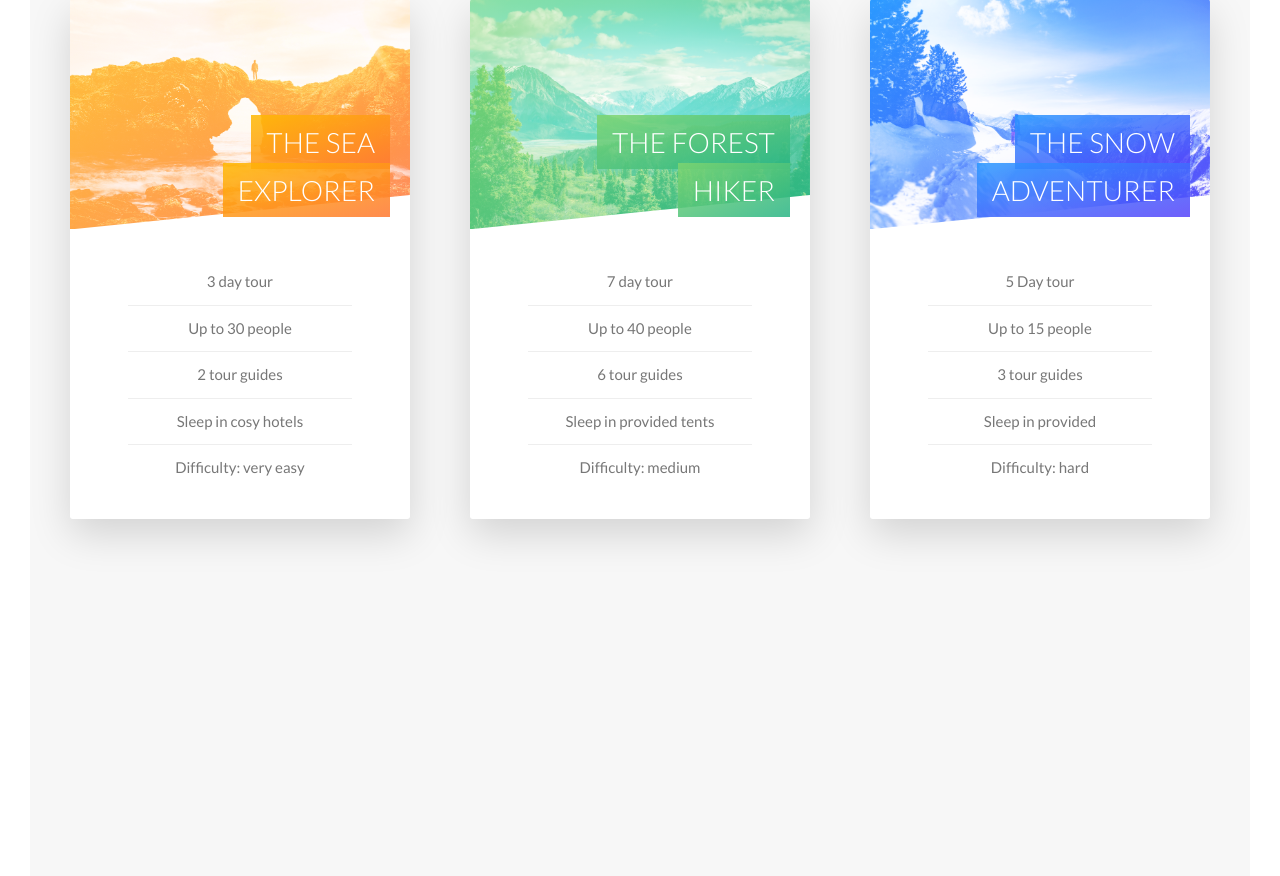
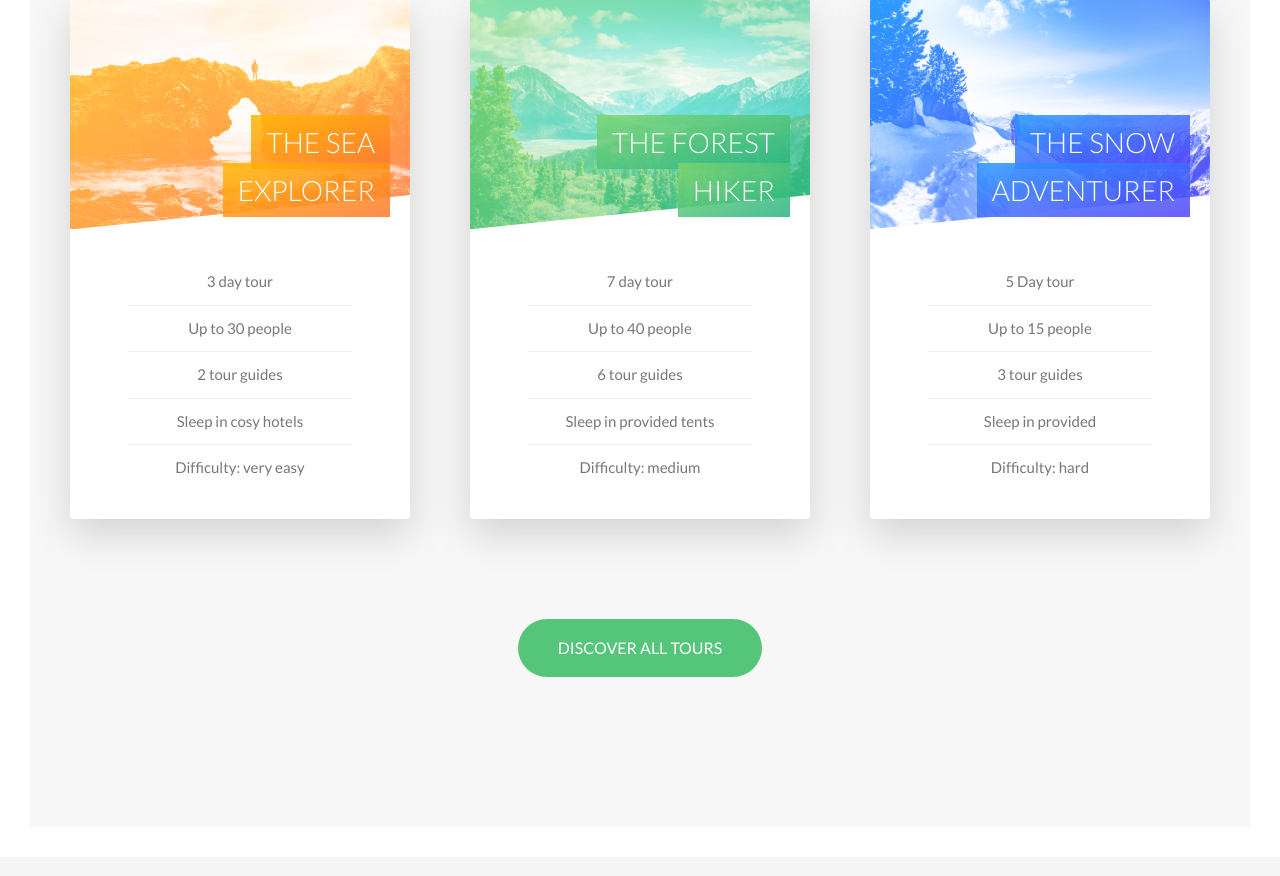
Before and after one commit to hasina1887/NatoursProject, a PHP site: page / in a window 1280 px wide. Shown: the part 2488-3364 px from the top of the page. After the commit the page ends 3165 px from the top, so only its background shows below. Run offline with PHP 8.4, Linux system fonts and the light colour scheme.

Commit message:
Finished tours section

```diff
--- a/css/style.css
+++ b/css/style.css
@@ -100,6 +100,12 @@ body {
 .u-margin-bottom-small {
   margin-bottom: 1.5rem; }
 
+.u-margin-top-big {
+  margin-top: 8rem; }
+
+.u-margin-top-huge {
+  margin-top: 10rem; }
+
 .btn:link, .btn:visited {
   text-decoration: none;
   text-transform: uppercase;
@@ -142,6 +148,10 @@ body {
   left: 0;
   z-index: -1;
   transition: all .4s; }
+
+.btn--green {
+  background: #55c57a;
+  color: #FFF; }
 
 .btn-text:link, .btn-text:visited {
   font-size: 1.6rem;
@@ -282,17 +292,20 @@ body {
         .tour-box__details ul li:not(:last-child) {
           border-bottom: 1px solid #eee; }
   .tour-box__price-summary {
-    top: 40%;
-    left: 48%;
+    top: 50%;
+    left: 50%;
     transform: translate(-50%, -50%);
     position: absolute;
     color: #FFF;
-    text-align: center; }
+    text-align: center;
+    width: 90%; }
     .tour-box__price-summary .text-only {
+      font-size: 1.4rem;
+      text-transform: uppercase;
       margin-bottom: 2rem; }
     .tour-box__price-summary .tour-price {
-      font-size: 6.5rem;
-      font-weight: 200;
+      font-size: 6rem;
+      font-weight: 100;
       margin-bottom: 6rem; }
 
 .header {
@@ -358,5 +371,5 @@ body {
 
 .section-tours {
   background-color: #f7f7f7;
-  padding: 25rem 0 50rem 0;
+  padding: 25rem 0 15rem 0;
   margin-top: -12rem; }
--- a/index.html
+++ b/index.html
@@ -122,11 +122,9 @@
                              </div>
                              <div class="tour-box__side tour-box__side--back tour-box__side--back--orange">
                                  <div class="tour-box__price-summary">
-                                     <!-- <div class="tour-box__price"> -->
-                                         <div class="text--only">Only</div>
-                                         <div class="tour-price">$297</div>
-                                     <!-- </div> -->
-                                    <a href="#" class="btn btn--white">Book now!</a>
+                                         <p class="text--only">Only</p>
+                                         <p class="tour-price">$297</p>
+                                        <a href="#" class="btn btn--white">Book now!</a>
                                  </div>
 
                              </div>
@@ -153,10 +151,8 @@
                          </div>
                          <div class="tour-box__side tour-box__side--back tour-box__side--back--green">
                             <div class="tour-box__price-summary">
-                                <!-- <div class="tour-box__price"> -->
-                                    <div class="text--only">Only</div>
-                                    <div class="tour-price">$350</div>
-                                <!-- </div> -->
+                                    <p class="text--only">Only</p>
+                                    <p class="tour-price">$350</p>
                                <a href="#" class="btn btn--white">Book now!</a>
                             </div>
                          </div>
@@ -182,16 +178,17 @@
                              </div>
                              <div class="tour-box__side tour-box__side--back tour-box__side--back--blue">
                                 <div class="tour-box__price-summary">
-                                    <!-- <div class="tour-box__price"> -->
-                                        <div class="text--only">Only</div>
-                                        <div class="tour-price">$650</div>
-                                    <!-- </div> -->
+                                        <p class="text--only">Only</p>
+                                        <p class="tour-price">$841</p>
                                    <a href="#" class="btn btn--white">Book now!</a>
                                 </div>
                              </div>
                         </div>
                     </div>
 
+                </div>
+                <div class="u-center-text u-margin-top-huge">
+                <a href="#" class="btn btn--green">Discover all tours</a>
                 </div>
             </section>
         </main>
--- a/sass/base/_utilities.scss
+++ b/sass/base/_utilities.scss
@@ -14,3 +14,11 @@ text-align: center;
 .u-margin-bottom-small{
     margin-bottom: 1.5rem;
 }
+
+.u-margin-top-big{
+    margin-top: 8rem;
+}
+
+.u-margin-top-huge{
+    margin-top: 10rem;
+}
--- a/sass/components/_button.scss
+++ b/sass/components/_button.scss
@@ -52,6 +52,10 @@
         z-index:-1;
         transition: all .4s;
     }
+    &--green{
+        background: $color-primary;
+        color:$color-white;
+    }
 }
 
 .btn-text{
--- a/sass/components/_tour-box.scss
+++ b/sass/components/_tour-box.scss
@@ -124,20 +124,24 @@
 
 
     }
-
+// back card stylying
     &__price-summary{
-        top: 40%;
-        left: 48%;
+        top: 50%;
+        left: 50%;
         transform: translate(-50%,-50%);
         position: absolute;
         color: $color-white;
         text-align: center;
+        width: 90%;
+
         .text-only{
+            font-size: 1.4rem;
+            text-transform: uppercase ;
             margin-bottom: 2rem;
         }
         .tour-price{
-            font-size: 6.5rem;
-            font-weight: 200;
+            font-size: 6rem;
+            font-weight: 100;
             margin-bottom: 6rem;
         }
 
--- a/sass/pages/_home.scss
+++ b/sass/pages/_home.scss
@@ -18,6 +18,6 @@
 
 .section-tours{
     background-color: $color-grey-light-1;
-    padding:25rem 0 50rem 0;
+    padding:25rem 0 15rem 0;
     margin-top: -12rem;
 }
```
Also changed, not shown: sass/main.scss (line endings or trailing spaces).
